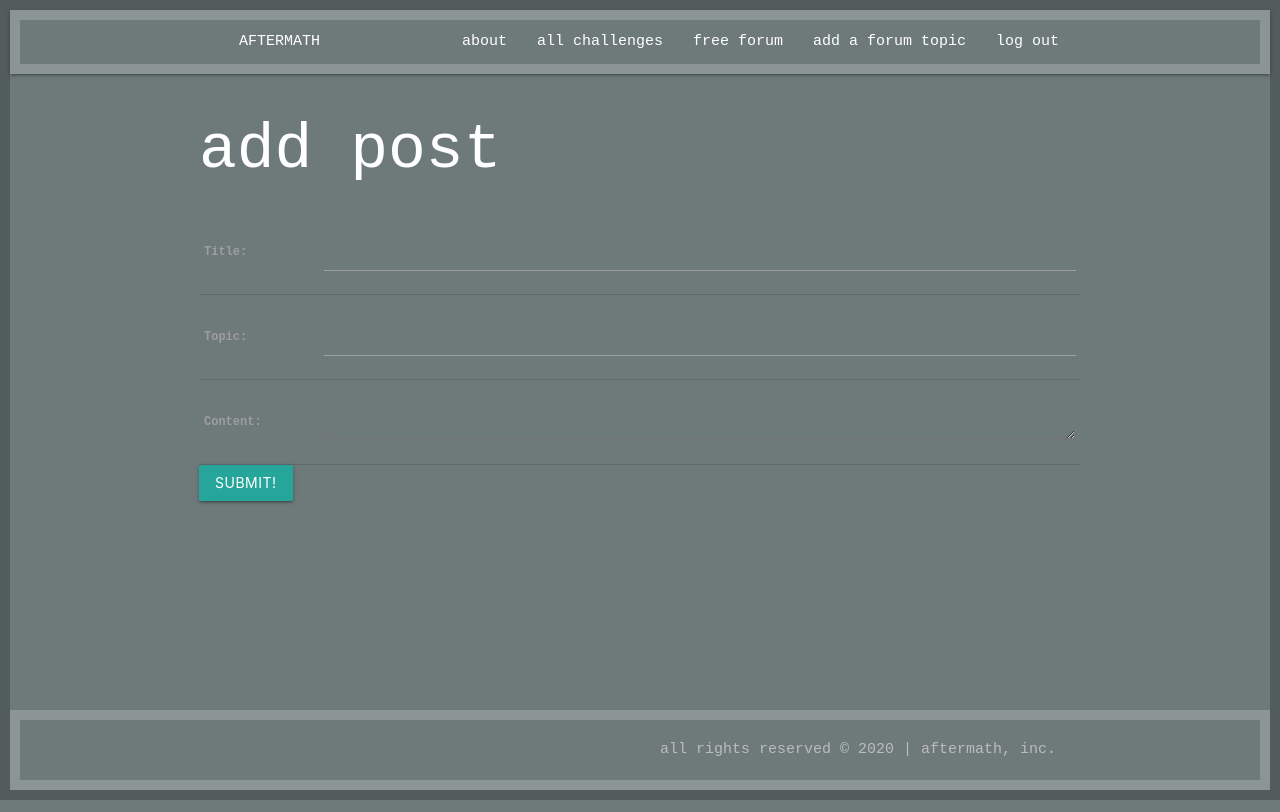
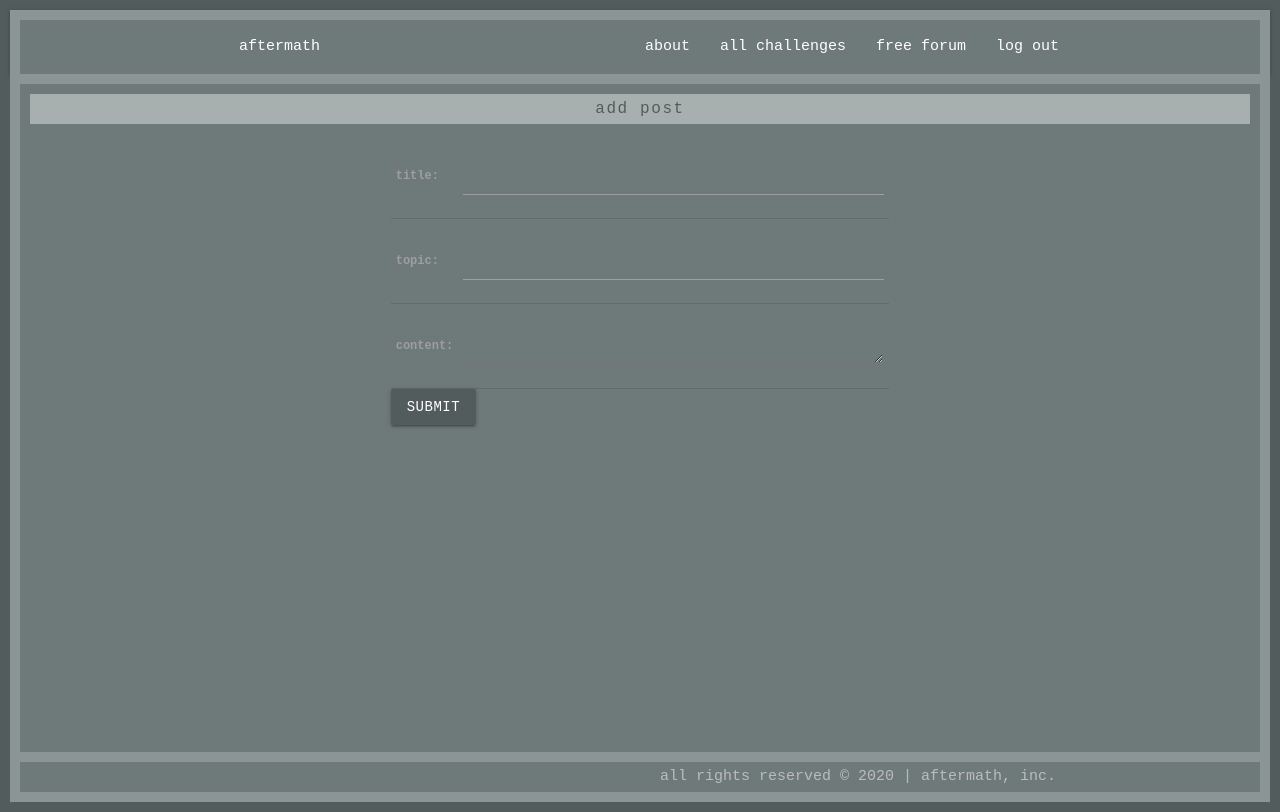
Before and after one commit to pauladixon/aftermath, a Django app: page /posts/create/ in a window 1280 px wide. Run offline with Django 3.2, Linux system fonts and the light colour scheme; the visitor is signed in with stand-in values (Sample User, id 1).

Commit message:
added formatted styling for index pages, detail pages,  and forms

```diff
--- a/main_app/static/css/style.css
+++ b/main_app/static/css/style.css
@@ -6,6 +6,7 @@ body {
     border: solid 10px #535c5c;
     font-family: 'Orator Std', 'Courier New', Courier, monospace;
     color: white;
+    text-transform: lowercase;
 }
 
 main {
@@ -13,16 +14,24 @@ main {
 }
 
 footer.page-footer {
-    max-height: 10vh;
+    max-height: 5vh;
     text-align: right;
     color: #babcbc;
+    border-right: solid 10px #8b9595;
+    border-left: solid 10px #8b9595;
+    border-bottom: solid 10px #8b9595;
 }
 
 .block {
     background-color: #6e7a7a;
-    border: solid 10px #8b9595;
     display: flex;
     align-items: center;
+}
+
+nav {
+    border-top: solid 10px #8b9595;
+    border-right: solid 10px #8b9595;
+    border-left: solid 10px #8b9595;
 }
 
 .grid-container {
@@ -30,6 +39,7 @@ footer.page-footer {
     grid-template-areas:
         'code code code code'
         'challenges challenges forum forum';
+    height: 86vh;
 }
 
 .code-today {
@@ -38,8 +48,6 @@ footer.page-footer {
     border-top: solid 10px #8b9595;
     border-right: solid 10px #8b9595;
     border-left: solid 10px #8b9595;
-    margin: 0px;
-    width: 100vw;
     display: grid;
     justify-content: center;
 }
@@ -48,18 +56,14 @@ footer.page-footer {
     grid-area: challenges;
     background-color: #6e7a7a;
     border-top: solid 10px #8b9595;
-    border-right: solid 10px #8b9595;
+    border-bottom: solid 10px #8b9595;
     border-left: solid 10px #8b9595;
-    margin: 0px;
 }
 
 .free-forum {
     grid-area: forum;
     background-color: #6e7a7a;
-    border-top: solid 10px #8b9595;
-    border-right: solid 10px #8b9595;
-    border-left: solid 10px #8b9595;
-    margin: 0px;
+    border: solid 10px #8b9595;
 }
 
 
@@ -70,7 +74,7 @@ footer.page-footer {
     justify-content: center;
     align-items: center;
     height: 30px;
-    font-size: 15px;
+    font-size: 16px;
     letter-spacing: .1em;
     color: #535c5c;
 }
@@ -104,3 +108,27 @@ footer.page-footer {
     justify-content: center;
     align-items: center;
 }
+
+.index-page {
+    background-color: #6e7a7a;
+    border: solid 10px #8b9595;
+    height: 86vh;
+}
+
+.details-page {
+    background-color: #6e7a7a;
+    border: solid 10px #8b9595;
+    height: 86vh;
+}
+
+.form {
+    display: grid;
+    justify-content: center;
+    align-items: center;
+    font-family: 'Orator Std', 'Courier New', Courier, monospace;
+}
+
+.btn {
+    background-color: #535c5c;
+    font-family: 'Orator Std', 'Courier New', Courier, monospace;
+}
--- a/main_app/templates/base.html
+++ b/main_app/templates/base.html
@@ -21,7 +21,6 @@
                         {% if user.is_authenticated %}
                             <li><a href="{% url 'challenges_index' %}">all challenges</a></li>
                             <li><a href="{% url 'posts_index' %}">free forum</a></li>
-                            <li><a href="{% url 'posts_create' %}">add a forum topic</a></li>
                             <li><a href="{% url 'logout' %}">log out</a></li>
                         {% else %}
                             <li><a href="{% url 'signup' %}">sign up</a></li>
@@ -31,7 +30,7 @@
                 </div>
             </nav>
         </header>
-        <main class='container'>
+        <main>
             {% block content %}
             {% endblock %}
         </main>
--- a/main_app/templates/challenges/index.html
+++ b/main_app/templates/challenges/index.html
@@ -1,6 +1,7 @@
 {% extends 'base.html' %}
 
 {% block content %}
-<h1> CODE CHALLENGES </h1>
-
+<div class="index-page">
+  <p class="title">code challenges • index</p>
+</div>
 {% endblock %}
--- a/main_app/templates/main_app/post_form.html
+++ b/main_app/templates/main_app/post_form.html
@@ -1,17 +1,21 @@
+
 {% extends 'base.html' %}
 {% block content %}
 
+<div class="details-page">
   {% if object %}
-  <h1>edit <span class="teal-text">{{ object.title }}</span></h1>
+    <p class="title">edit {{object.title}}</p>
     {% else %}
-    <h1>add post</h1>
+      <p class="title">add post </p>
     {% endif %}
-
+    <div class="form">
       <form action="" method="post">
         {% csrf_token %}
         <table>
           {{ form.as_table }}
         </table>
-    <input type="submit" value="Submit!" class="btn">
+        <input type="submit" value="submit" class="btn">
       </form>
+    </div>
+</div>
 {% endblock %}
```
Also changed, not shown: main_app/templates/about.html (+5 -3 lines), main_app/templates/home.html (+33 -16 lines), main_app/templates/posts/detail.html (+11 -10 lines), main_app/templates/posts/index.html (+19 -13 lines), main_app/templates/registration/login.html (+7 -4 lines), main_app/templates/registration/signup.html (+7 -5 lines), wireframes/aftermath_wireframe-01.png. Lines whose indentation alone changed are shown as unchanged.
